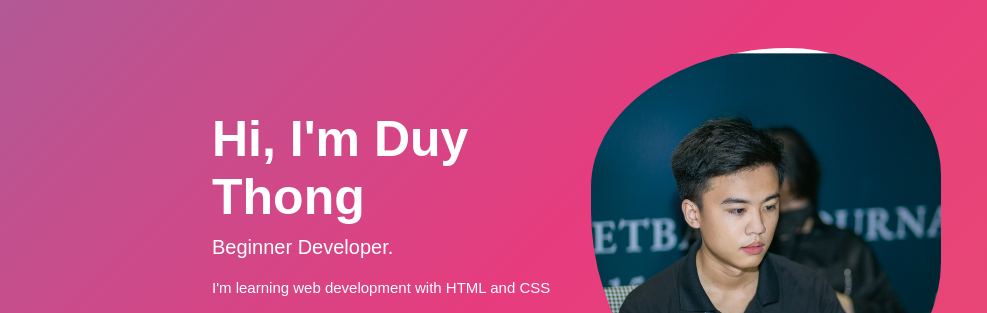
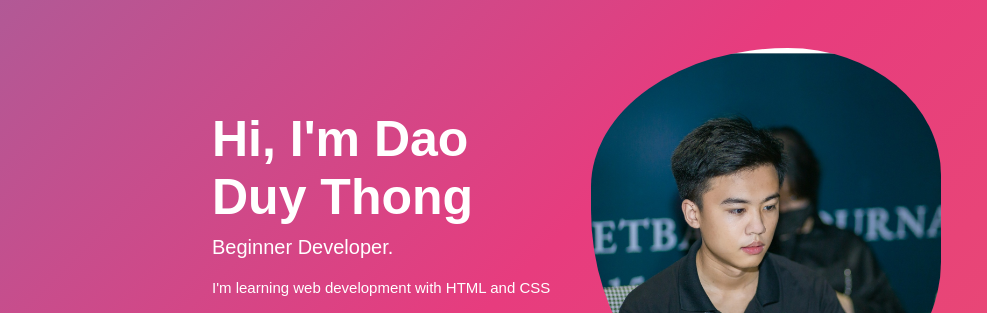
Before and after one commit to Duy-Thong/Front-end-Basic, a plain HTML site: page Portfolio/index.html in a window 1280 px wide. Shown: the part 116-429 px from the top of the page, 0-987 px from the left. Drawn offline with Linux system fonts and the light colour scheme.

Commit message:
them ho Dao

```diff
--- a/Portfolio/index.html
+++ b/Portfolio/index.html
@@ -27,7 +27,7 @@
     <section>
       <div class="home-container">
         <div class="intro-text">
-          <h1>Hi, I'm Duy Thong</h1>
+          <h1>Hi, I'm Dao Duy Thong</h1>
           <h2>Beginner <span>Developer.</span></h2>
           <p>I'm learning web development with HTML and CSS</p>
           <a href="#contact" class="button"
```
